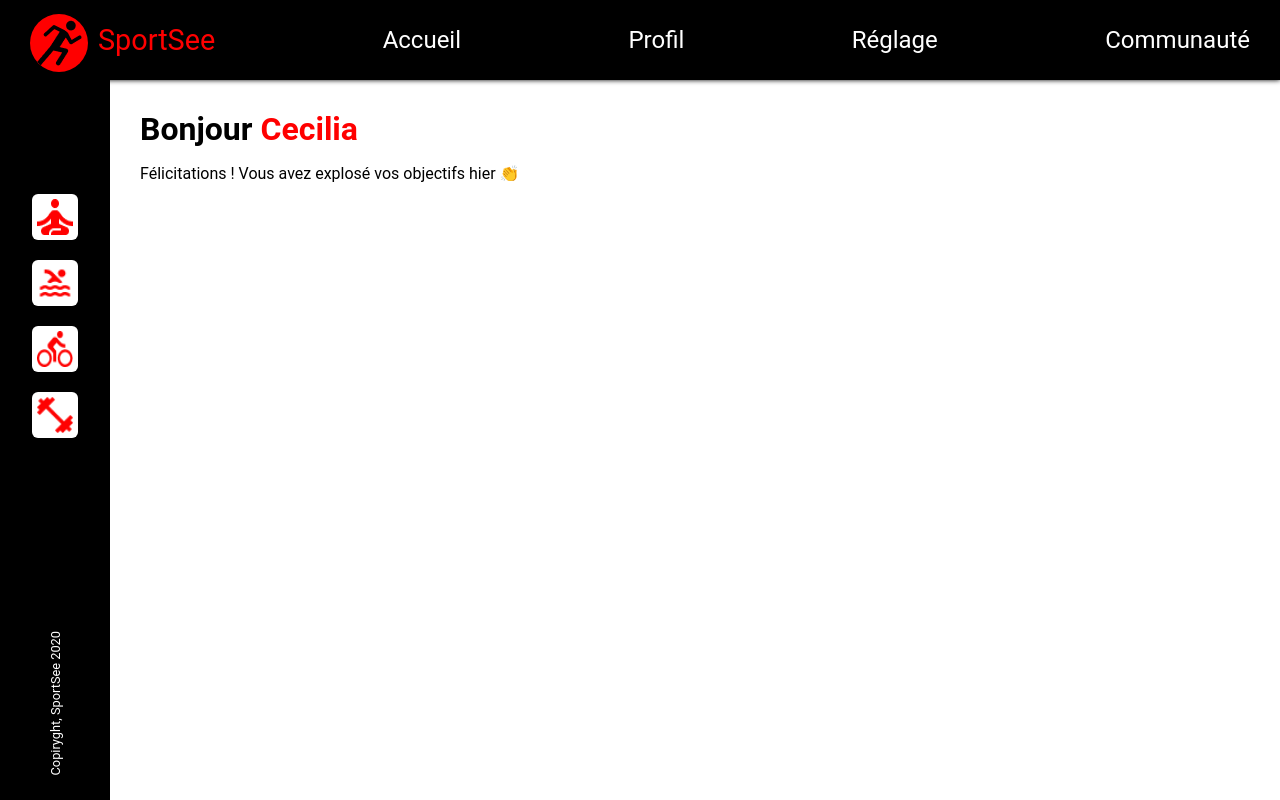
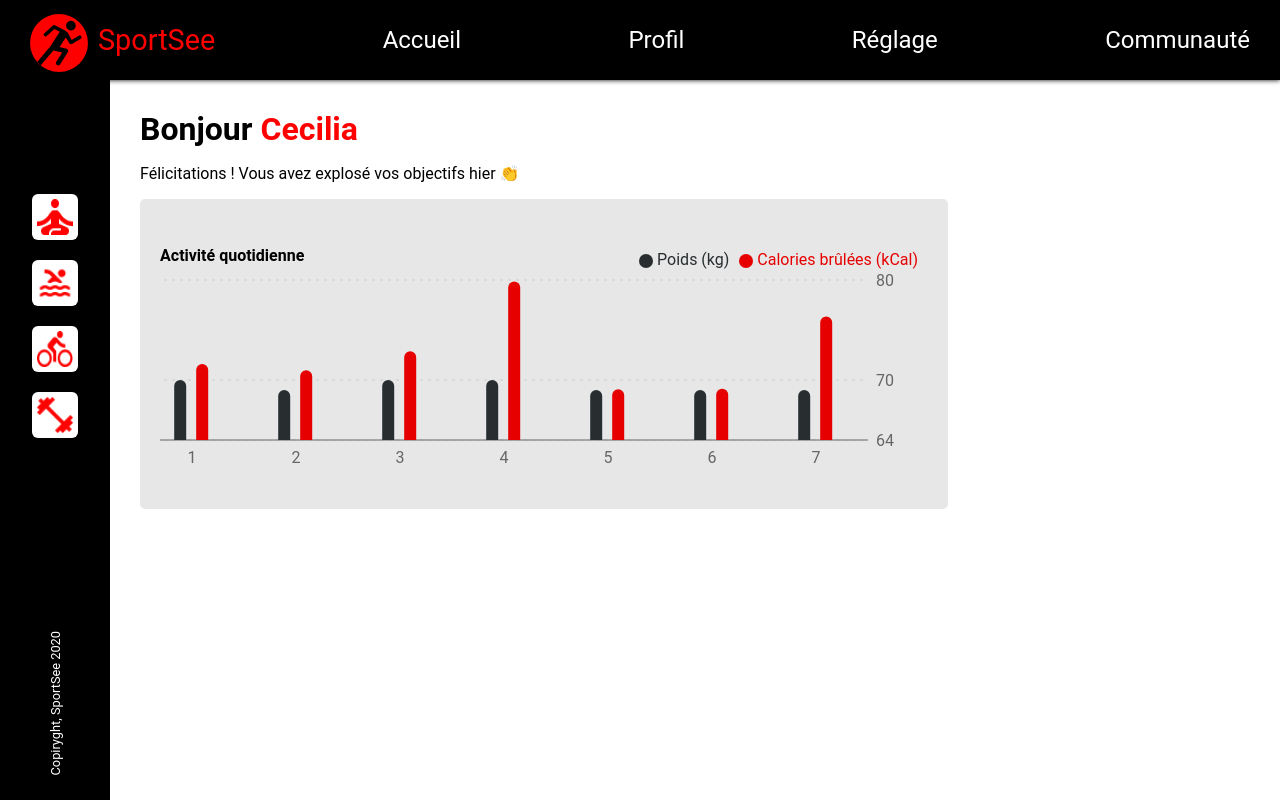
Before and after one commit to JonathanChosson/JonathanChosson_12_05052022, a React (Create React App) app: page / in a window 1280 px wide. Built offline with nearby package versions, Linux system fonts and the light colour scheme; the HTML template or start-up script is replaced by a standard one.

Commit message:
[JSX/CSS] BarChartVue.jsx apply CSS and generate chart :chart_with_upwards_trend:

```diff
--- a/package.json
+++ b/package.json
@@ -11,6 +11,7 @@
     "react-dom": "^18.0.0",
     "react-router-dom": "^6.3.0",
     "react-scripts": "5.0.0",
+    "recharts": "^2.1.9",
     "web-vitals": "^2.1.4"
   },
   "scripts": {
--- /dev/null
+++ b/src/Components/BarChartVue.jsx
@@ -0,0 +1,102 @@
+import React, { useEffect, useState } from 'react'
+import {
+    BarChart,
+    CartesianGrid,
+    XAxis,
+    YAxis,
+    Tooltip,
+    Legend,
+    Bar,
+    ResponsiveContainer,
+} from 'recharts'
+import { callMock } from '../Data/callMock'
+import '../Styles/Components/BarChartVue.css'
+
+const BarChartVue = ({ userId, env }) => {
+    const [userData, setUserData] = useState([])
+
+    const formatXAxis = (tickItem) => {
+        return tickItem + 1
+    }
+
+    const CustomTooltip = ({ active, payload }) => {
+        if (active && payload && payload.length) {
+            return (
+                <div className="custom-tooltip">
+                    <p className="kg">{`${payload[0].value}kg`}</p>
+                    <p className="kcal">{`${payload[1].value}Kcal`}</p>
+                </div>
+            )
+        }
+        return null
+    }
+
+    useEffect(() => {
+        if (env === 'mock') {
+            callMock('/activity', userId).then((data) => setUserData(data[0]))
+        }
+    }, [env, userId])
+
+    return (
+        <div className="BarChart">
+            <div className="BarChart__title">
+                <p>Activité quotidienne</p>
+            </div>
+            <ResponsiveContainer height={250}>
+                <BarChart
+                    data={userData}
+                    margin={{ top: 0, right: 0, left: -20, bottom: 30 }}
+                    barCategoryGap="30%"
+                >
+                    <Legend
+                        verticalAlign="top"
+                        align="right"
+                        height={30}
+                        iconType="circle"
+                    />
+                    <CartesianGrid strokeDasharray="3 5" vertical={false} />
+                    <XAxis
+                        tickFormatter={formatXAxis}
+                        tickLine={false}
+                        tickSize="10"
+                    />
+                    <YAxis
+                        yAxisId="kilogram"
+                        orientation="right"
+                        tickLine={false}
+                        axisLine={false}
+                        domain={['dataMin-5', 'dataMax+10']}
+                        interval={'preserveEnd'}
+                        tickCount={4}
+                    />
+                    <YAxis
+                        hide
+                        yAxisId="calories"
+                        orientation="right"
+                        domain={[0, 'dataMax+5']}
+                    />
+                    <Tooltip width={50} content={<CustomTooltip />} />
+                    <Bar
+                        yAxisId="kilogram"
+                        name="Poids (kg)"
+                        dataKey="kilogram"
+                        fill="#282D30"
+                        label="test"
+                        radius={[30, 30, 0, 0]}
+                        maxBarSize={12}
+                    />
+                    <Bar
+                        yAxisId="calories"
+                        name="Calories brûlées (kCal)"
+                        dataKey="calories"
+                        fill="#E60000"
+                        radius={[30, 30, 0, 0]}
+                        maxBarSize={12}
+                    />
+                </BarChart>
+            </ResponsiveContainer>
+        </div>
+    )
+}
+
+export default BarChartVue
--- a/src/Components/Main.jsx
+++ b/src/Components/Main.jsx
@@ -1,13 +1,16 @@
 import React, { useEffect, useState } from 'react'
 import { callMock } from '../Data/callMock'
 import '../Styles/Components/Main.css'
+import BarChartVue from './BarChartVue'
 
-const Main = ({ userId }) => {
+const Main = ({ userId, env }) => {
     const [userData, setUserData] = useState([])
 
     useEffect(() => {
-        callMock('/user/', userId).then((data) => setUserData(data))
-    }, [userId])
+        if (env === 'mock') {
+            callMock('/user/', userId).then((data) => setUserData(data))
+        }
+    }, [env, userId])
 
     return (
         <div className="Main">
@@ -21,7 +24,9 @@ const Main = ({ userId }) => {
             </p>
             <p>Félicitations ! Vous avez explosé vos objectifs hier 👏</p>
             <div className="Main__chart">
-                <div className="Main__chart__left"></div>
+                <div className="Main__chart__left">
+                    <BarChartVue userId={userId} env={env}></BarChartVue>
+                </div>
             </div>
         </div>
     )
--- a/src/Data/callMock.js
+++ b/src/Data/callMock.js
@@ -7,14 +7,25 @@ const axios = require('axios')
  * @returns {object} data of call API
  */
 export async function callMock(callType, id) {
-    let route = callType
-    route += id
+    let route = '/user/'
+    if (callType === '/user/') {
+        route += id
+    } else {
+        route += id
+        route += callType
+    }
+
     console.log(route)
     let dataReturn = []
     switch (route) {
         case '/user/18':
-            await axios.get('mock_infoUser.JSON').then((resp) => {
+            await axios.get('./mock_infoUser.JSON').then((resp) => {
                 dataReturn = [resp.data.data]
+            })
+            break
+        case '/user/18/activity':
+            await axios.get('./mock_activityUser.JSON').then((resp) => {
+                dataReturn = [resp.data.data.sessions]
             })
             break
         default:
--- a/src/Pages/Home.jsx
+++ b/src/Pages/Home.jsx
@@ -6,8 +6,14 @@ import VerticalNavBar from '../Components/VerticalNavBar'
 
 const Home = () => {
     const [userId, setUserId] = useState()
-
+    /**
+     * Choose here 'mock' or 'prod' environment
+     */
+    const env = 'mock'
     useEffect(() => {
+        /**
+         * Choose here the id you whant to use (caution if environment is mock place 18)
+         */
         setUserId(18)
     }, [userId])
 
@@ -16,7 +22,7 @@ const Home = () => {
             <Header></Header>
             <div className="Home__center">
                 <VerticalNavBar></VerticalNavBar>
-                {<Main userId={userId}></Main>}
+                {<Main userId={userId} env={env}></Main>}
             </div>
         </div>
     )
--- a/src/Styles/Components/BarChart.css
+++ /dev/null
@@ -1,5 +0,0 @@
-.BarChart {
-    background-color: #e7e7e7;
-    border-radius: 5px;
-    padding: 20px;
-}
--- /dev/null
+++ b/src/Styles/Components/BarChartVue.css
@@ -0,0 +1,29 @@
+.BarChart {
+    background-color: #e7e7e7;
+    border-radius: 5px;
+    padding: 0px 20px 20px 20px;
+    position: absolute;
+    height: 290px;
+    width: 60%;
+    flex: 1 100%;
+}
+
+.BarChart__title {
+    font-weight: bold;
+    position: relative;
+    top: 31px;
+}
+
+.custom-tooltip {
+    background-color: #e60000;
+    color: white;
+    font-size: 12px;
+    width: 100%;
+    text-align: center;
+    font-weight: 100;
+    padding: 4px;
+}
+
+.recharts-tooltip-wrapper {
+    left: 28px !important;
+}
--- a/src/Styles/Components/Main.css
+++ b/src/Styles/Components/Main.css
@@ -19,5 +19,5 @@
 }
 
 .Main__chart__left {
-    width: 70%;
+    width: 60%;
 }
```
Also changed, not shown: src/Components/BarChart.jsx (deleted, +0 -24 lines), src/Components/Linechart.jsx (added), 1 other file (tests, documents, lock files or other folders).
